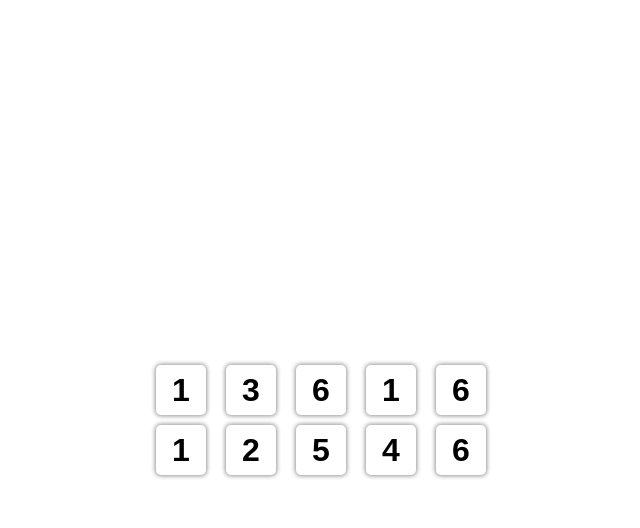
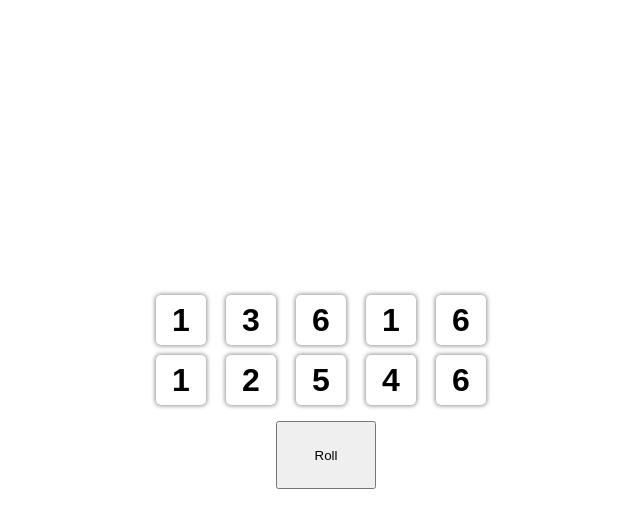
Before and after one commit to BB-WEX/react-tenzies-james, a React (Vite) app: page / in a window 1280 px wide. Both pictures are taken after a click on the button "Start Game". Shown: the top 528 px of the page, without its empty margins (314-954 px from the left). Built offline with nearby package versions, Linux system fonts and the light colour scheme.

Commit message:
Added a button switch that rerolls and starts a new game once everything is slected

```diff
--- a/src/components/diceBoard.jsx
+++ b/src/components/diceBoard.jsx
@@ -1,6 +1,6 @@
-import React, { useState } from "react";
+import React, { useState, useEffect } from "react";
 import Dice from "./dice";
-
+import RollButton from "./rerollButton";
 
 
 const newDice = () => {
@@ -13,6 +13,19 @@ const newDice = () => {
 
 const DiceBoard = () => {
     const [diceList, setDiceList] = useState(newDice());
+    const [hasWon, setHasWon] = useState(false);
+
+    useEffect(() => {
+        const allHeld = diceList.every(die => die.isHeld);
+        const allSame = diceList.every(die => die.value === diceList[0].value);
+
+        if (allHeld && allSame) {
+            setHasWon(true);
+        }
+    }, [diceList]);
+
+
+
 
     const handleDiceClick = (id) => {
         setDiceList((prevDiceList) =>
@@ -22,8 +35,24 @@ const DiceBoard = () => {
         );
     };
 
+    const rollUnheld = () => {
+        setDiceList((prev) =>
+            prev.map((die) =>
+                die.isHeld ? die : { ...die, value: Math.floor(Math.random() * 6) + 1 }
+            )
+        );
+    };
+
+
+    const resetGame = () => {
+        setDiceList(newDice());
+        setHasWon(false);
+    };
+
+
     return (
         <div className="diceContainer">
+            <div className="diceContent">
                 {diceList.map((die) => (
                     <Dice
                         key={die.id}
@@ -33,6 +62,17 @@ const DiceBoard = () => {
                     />
                 ))}
             </div>
+
+            {hasWon && <h2 className="winMessage">You Won!</h2>}
+
+            <div className="rollButton">
+                {hasWon ? (
+                    <button onClick={resetGame} className="rollBtn">New Game</button>
+                ) : (
+                    <RollButton onRoll={rollUnheld} />
+                )}
+            </div>
+        </div>
     );
 };
 export default DiceBoard;
--- /dev/null
+++ b/src/components/rerollButton.jsx
@@ -0,0 +1,11 @@
+import React from "react";
+
+const RollButton = ({ onRoll }) => {
+    return (
+        <button onClick={onRoll} className="rollBtn">
+            Roll
+        </button>
+    );
+};
+
+export default RollButton
--- a/src/styles/dice.css
+++ b/src/styles/dice.css
@@ -1,10 +1,3 @@
-body {
-    height: 98vh;
-    display: flex;
-    justify-content: center;
-    align-items: center;
-}
-
 .btn {
     width: 50px;
     height: 50px;
@@ -15,6 +8,7 @@ body {
     box-shadow: 0px 0px 4px 1px rgba(0, 0, 0, 0.425);
     font-weight: 700;
     font-size: 32px;
+    padding: 0px;
 }
 
 .held {
--- a/src/styles/index.css
+++ b/src/styles/index.css
@@ -1,7 +1,28 @@
-.diceContainer {
+body {
+    height: 98vh;
+    display: flex;
+    justify-content: center;
+    align-items: center;
+}
+
+
+.diceContent {
   display: grid;
   grid-template-columns: repeat(5, 60px);
   gap: 10px;
   justify-content: center;
-  margin-top: 40px;
+
 }
+
+.rollButton {
+    width: 100%;
+    height: 100px;
+    display: flex;
+    justify-content: center;
+    align-items: center;
+}
+
+.rollButton button {
+    width: 100px;
+    height: 68px;
+}
```
Lines whose indentation alone changed are shown as unchanged.
